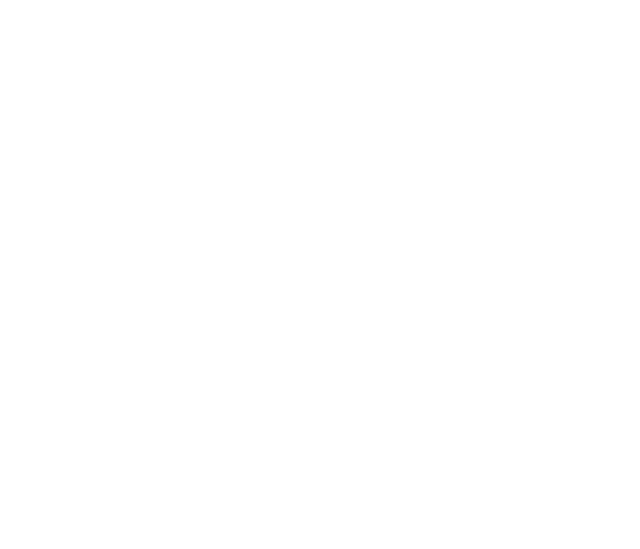
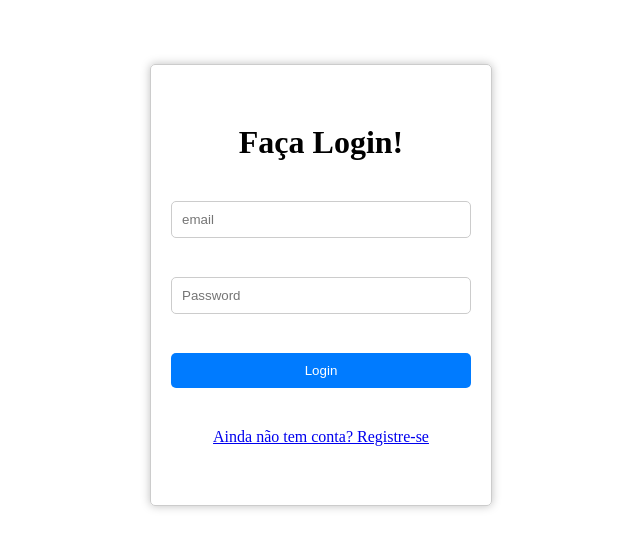
Before and after one commit to jvvictorls/frontend-slztur, a React (Vite) app: page /login in a window 1280 px wide. Before the commit this address had no page. Shown: the part 115-664 px from the top of the page, without its empty margins (319-959 px from the left). Built offline with nearby package versions, Linux system fonts and the light colour scheme.

Commit message:
Feat: Login

```diff
--- a/src/App.tsx
+++ b/src/App.tsx
@@ -3,6 +3,7 @@
 import Layout from './components/Layout';
 import Spots from './pages/Spots';
 import SpotDetails from './pages/SpotDetails';
+import Login from './pages/Login';
 import './index.css';
 
 function App() {
@@ -13,6 +14,7 @@
         <Route path="/spots" element={<Spots />} />
         <Route path="/spots/:id" element={<SpotDetails />} />
       </Route>
+      <Route path="/login" element={<Login />} />
     </Routes>
   );
 }
--- /dev/null
+++ b/src/pages/Login.tsx
@@ -0,0 +1,55 @@
+import '../styles/login.css';
+import { login } from '../service/requests';
+import { useState } from 'react';
+import { Link } from 'react-router-dom';
+import { useNavigate } from 'react-router-dom';
+
+function Login() {
+  const navigate = useNavigate();
+  const [form, setForm] = useState({ email: '', password: '' });
+  const [error, setError] = useState(false);
+  const handleChange = (e: React.ChangeEvent<HTMLInputElement>) => {
+    const { name, value } = e.target;
+    setForm({ ...form, [name]: value });
+  };
+  const handleSubmit = async (e: React.FormEvent<HTMLFormElement>) => {
+    e.preventDefault();
+    try {
+      const response = await login(form.email, form.password);
+      console.log(response);
+      localStorage.setItem('user', JSON.stringify(response));
+      navigate('/spots');
+    } catch (error) {
+      console.error(error);
+      setError(true);
+    }
+  };
+  return (
+    <div className="login-container">
+      <form className="login-form" onSubmit={handleSubmit}>
+        <h1>Faça Login!</h1>
+        <input
+          type="text"
+          name="email"
+          value={form.email}
+          onChange={handleChange}
+          placeholder="email"
+        />
+        <input
+          type="password"
+          name="password"
+          value={form.password}
+          onChange={handleChange}
+          placeholder="Password"
+        ></input>
+        {error && <p>Usuário ou senha inválidos</p>}
+        <button type="submit">Login</button>
+        <Link className="register" to="/register">
+          Ainda não tem conta? Registre-se
+        </Link>
+      </form>
+    </div>
+  );
+}
+
+export default Login;
--- a/src/pages/Spots.tsx
+++ b/src/pages/Spots.tsx
@@ -6,13 +6,23 @@
 function Spots() {
   const location = useLocation();
   const [spots, setSpots] = useState([]);
+  const { filter } = location.state || {};
   useEffect(() => {
     getSpots().then((spots) => setSpots(spots));
   }, []);
   return (
     <div>
-      <h2>Spots</h2>
-      <Card spot={spots} filter={location.state.filter} />
+      {filter ? (
+        <div>
+          <h2>Spots</h2>
+          <Card spot={spots} filter={location.state.filter} />
+        </div>
+      ) : (
+        <div>
+          <h2>Spots</h2>
+          <Card spot={spots} />
+        </div>
+      )}
     </div>
   );
 }
--- a/src/service/requests.ts
+++ b/src/service/requests.ts
@@ -14,4 +14,9 @@
   return response.data;
 };
 
+export const login = async (email: string, password: string) => {
+  const response = await api.post('/login', { email, password });
+  return response.data;
+};
+
 export default api;
--- /dev/null
+++ b/src/styles/login.css
@@ -0,0 +1,48 @@
+.login-container {
+  display: flex;
+  justify-content: center;
+  align-items: center;
+  height: 100vh;
+}
+
+.login-form {
+  display: flex;
+  flex-direction: column;
+  justify-content: space-evenly;
+  text-align: center;
+  width: 300px;
+  height: 400px;
+  padding: 20px;
+  border: 1px solid #ccc;
+  border-radius: 5px;
+  box-shadow: 0 0 10px rgba(0, 0, 0, 0.253);
+}
+
+.login-form h1 {
+  text-align: center;
+}
+
+.login-form input {
+  padding: 10px;
+  border: 1px solid #ccc;
+  border-radius: 5px;
+}
+
+.login-form button {
+  padding: 10px;
+  border: none;
+  border-radius: 5px;
+  background-color: #007bff;
+  color: white;
+  cursor: pointer;
+}
+
+.login-form button:hover {
+  background-color: #0056b3;
+}
+
+.register:hover {
+  color: #007bff;
+  cursor: pointer;
+
+}
```
